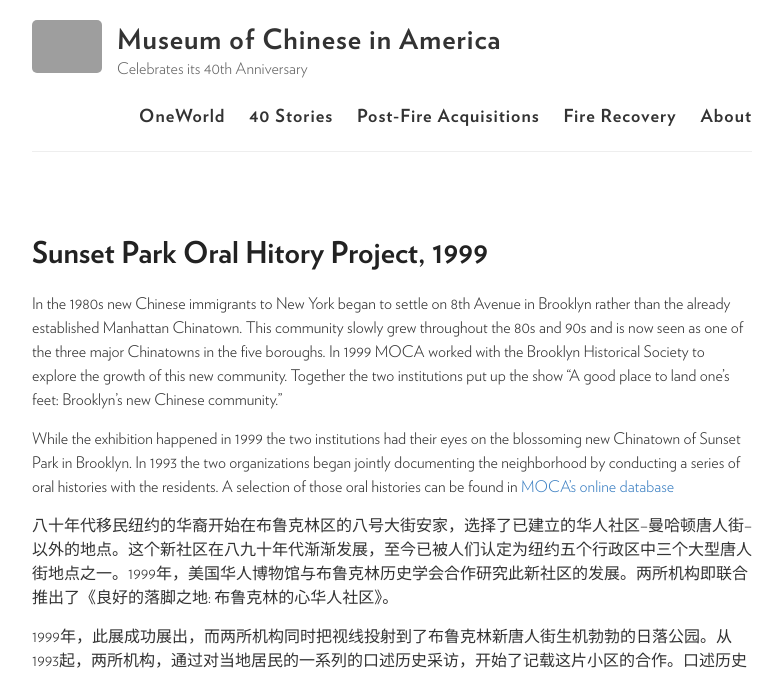
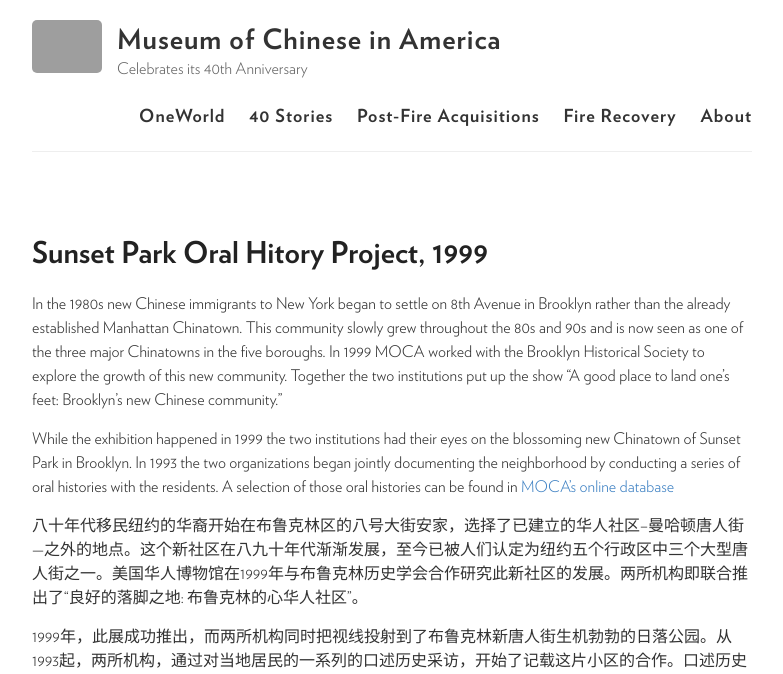
Before and after one commit to moca40/moca40.github.io, a Jekyll site: the page built from _stories/1999-01-01-8th-ave.md, in a window 1280 px wide. Shown: the top 674 px of the page, without its empty margins (248-1031 px from the left). Built offline with Jekyll 4.4.1, drawn with Linux system fonts in a browser that asks for light colours; some of the changed text lies outside the part shown; grey boxes are pictures that could not be loaded.

Commit message:
Update 1999-01-01-8th-ave.md

```diff
--- a/_stories/1999-01-01-8th-ave.md
+++ b/_stories/1999-01-01-8th-ave.md
@@ -9,8 +9,8 @@
 
 While the exhibition happened in 1999 the two institutions had their eyes on the blossoming new Chinatown of Sunset Park in Brooklyn.  In 1993 the two organizations began jointly documenting the neighborhood by conducting a series of oral histories with the residents.  A selection of those oral histories can be found in [MOCA’s online database](http://ohms.mocanyc.org/interviews.php?ProjectName=8th+Avenue+-+Sunset+Park+Oral+History+Collection)
 
-八十年代移民纽约的华裔开始在布鲁克林区的八号大街安家，选择了已建立的华人社区--曼哈顿唐人街--以外的地点。这个新社区在八九十年代渐渐发展，至今已被人们认定为纽约五个行政区中三个大型唐人街地点之一。1999年，美国华人博物馆与布鲁克林历史学会合作研究此新社区的发展。两所机构即联合推出了《良好的落脚之地: 布鲁克林的心华人社区》。
+八十年代移民纽约的华裔开始在布鲁克林区的八号大街安家，选择了已建立的华人社区--曼哈顿唐人街—之外的地点。这个新社区在八九十年代渐渐发展，至今已被人们认定为纽约五个行政区中三个大型唐人街之一。美国华人博物馆在1999年与布鲁克林历史学会合作研究此新社区的发展。两所机构即联合推出了“良好的落脚之地: 布鲁克林的心华人社区”。
 
-1999年，此展成功展出，而两所机构同时把视线投射到了布鲁克林新唐人街生机勃勃的日落公园。从1993起，两所机构，通过对当地居民的一系列的口述历史采访，开始了记载这片小区的合作。口述历史特选可在[美国华人博物馆网络资料库查看](http://ohms.mocanyc.org/interviews.php?ProjectName=8th+Avenue+-+Sunset+Park+Oral+History+Collection)
+1999年，此展成功推出，而两所机构同时把视线投射到了布鲁克林新唐人街生机勃勃的日落公园。从1993起，两所机构，通过对当地居民的一系列的口述历史采访，开始了记载这片小区的合作。口述历史特选可在[美国华人博物馆网络资料库查看](http://ohms.mocanyc.org/interviews.php?ProjectName=8th+Avenue+-+Sunset+Park+Oral+History+Collection)
 
 {% include slideshow.html %}
```
